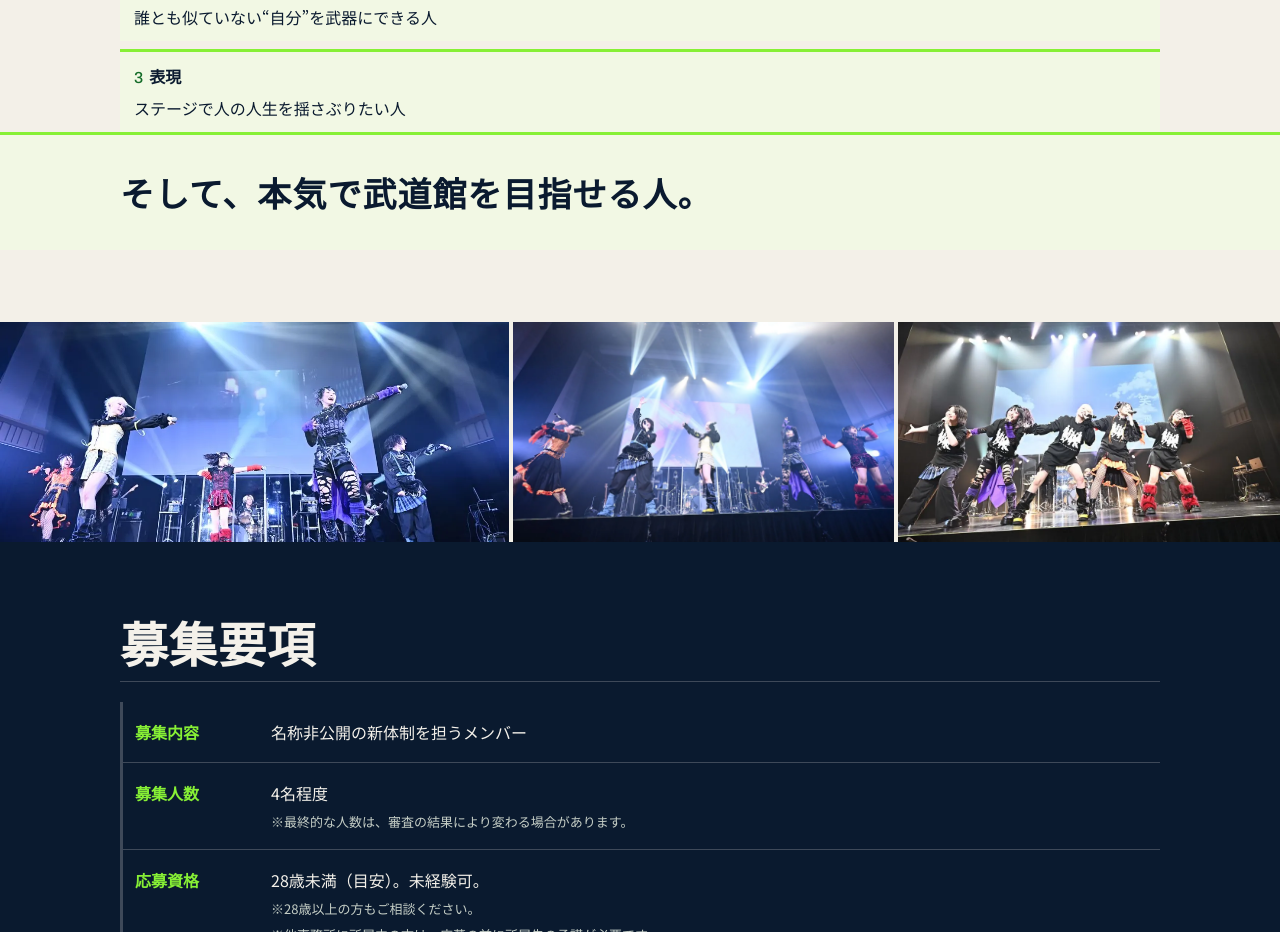
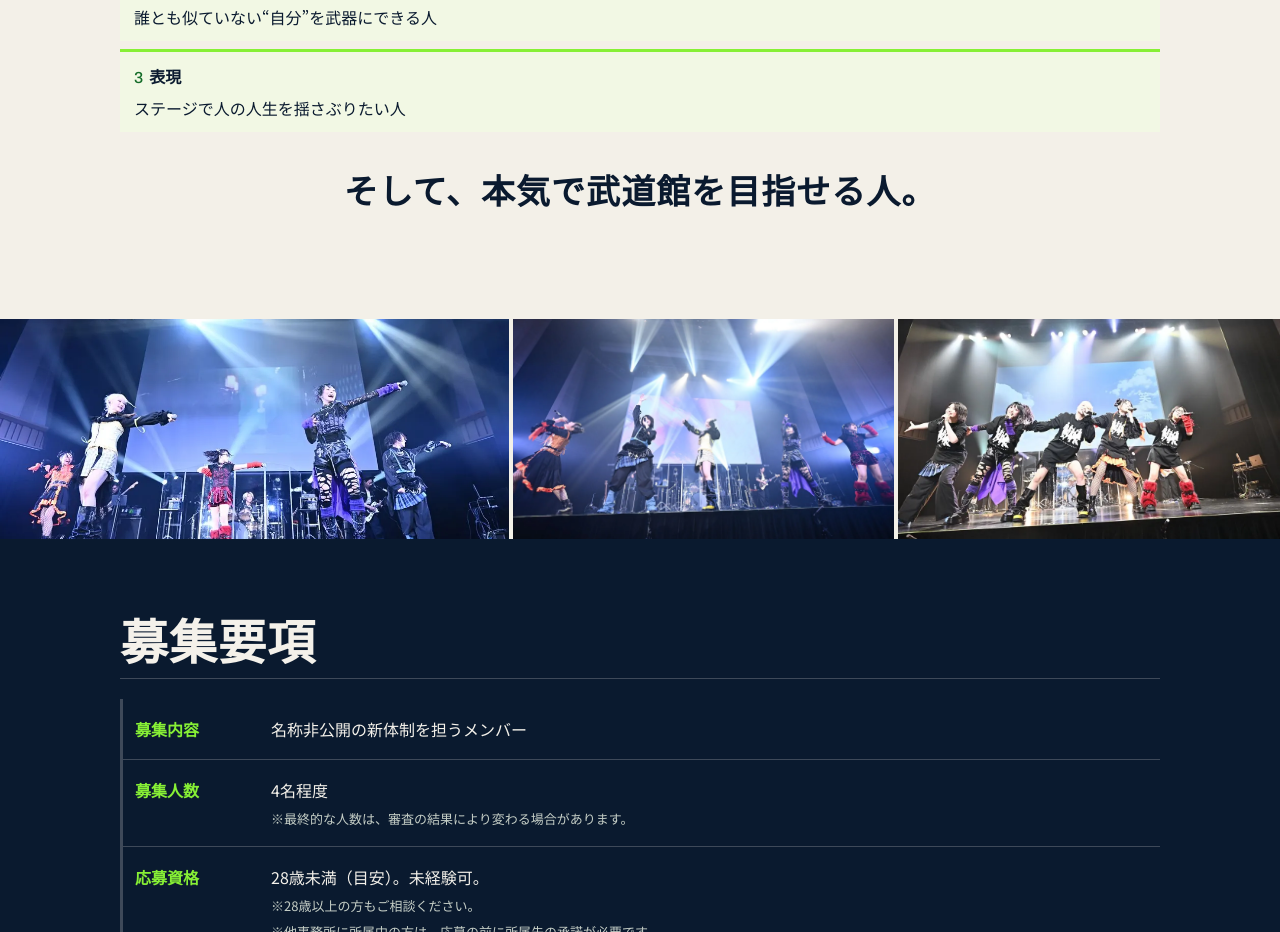
Before and after one commit to eringi-oss/meisho-audition-lp, a plain HTML site: page index.html in a window 1280 px wide. Shown: the part 2672-3604 px from the top of the page. Drawn offline with Linux system fonts and the light colour scheme.

Commit message:
Center the Budokan line and drop its tinted band.

```diff
--- a/index.html
+++ b/index.html
@@ -107,7 +107,7 @@ p,li,dd,dt{line-height:1.75;text-wrap:wrap;word-break:normal;overflow-wrap:break
 .qualities b{display:inline;font-family:var(--display);font-size:16px;font-weight:500;line-height:1.3;letter-spacing:-.03em;color:#146C28;margin-right:.4em}
 .qualities strong{display:inline;margin:0;font-size:16px;font-weight:700;line-height:1.3}
 .qualities p{margin:4px 0 0}
-.closer{margin:0;padding:0;border:0;font-family:var(--heading);font-size:clamp(15px,4.5vw,34px);font-weight:700;line-height:1.5;letter-spacing:.03em;color:var(--ink)}
+.closer{margin:0;padding:0;border:0;font-family:var(--heading);font-size:clamp(15px,4.5vw,34px);font-weight:700;line-height:1.5;letter-spacing:.03em;color:var(--ink);text-align:center}
 #about h3{margin:28px 0 10px;font-size:18px;font-weight:700;letter-spacing:.08em}
 .history{list-style:none;margin:8px 0 0;padding:0;position:relative}
 .history::before{content:"";position:absolute;left:4px;top:.45em;bottom:.45em;width:1px;background:var(--green-deep);opacity:.28}
@@ -144,7 +144,7 @@ p,li,dd,dt{line-height:1.75;text-wrap:wrap;word-break:normal;overflow-wrap:break
 .band-accent,.apply{background:var(--card-tint);color:var(--ink);border-top:3px solid var(--accent)}
 .apply h2,.apply h3,.band-accent h2,.band-accent h3{color:var(--ink);border-color:var(--accent)}
 .apply h3{margin:22px 0 8px;font-size:18px;border:0}
-.band-accent{padding:32px 0}
+.band-accent{padding:32px 0;background:transparent;border-top:0}
 .join{list-style:none;margin:0;padding:0}
 .join li{display:grid;grid-template-columns:44px minmax(0,1fr);gap:12px;position:relative;padding-bottom:8px}
 .join li::before{content:"";position:absolute;left:21px;top:42px;bottom:0;width:2px;background:rgba(135,240,53,.75)}
```
